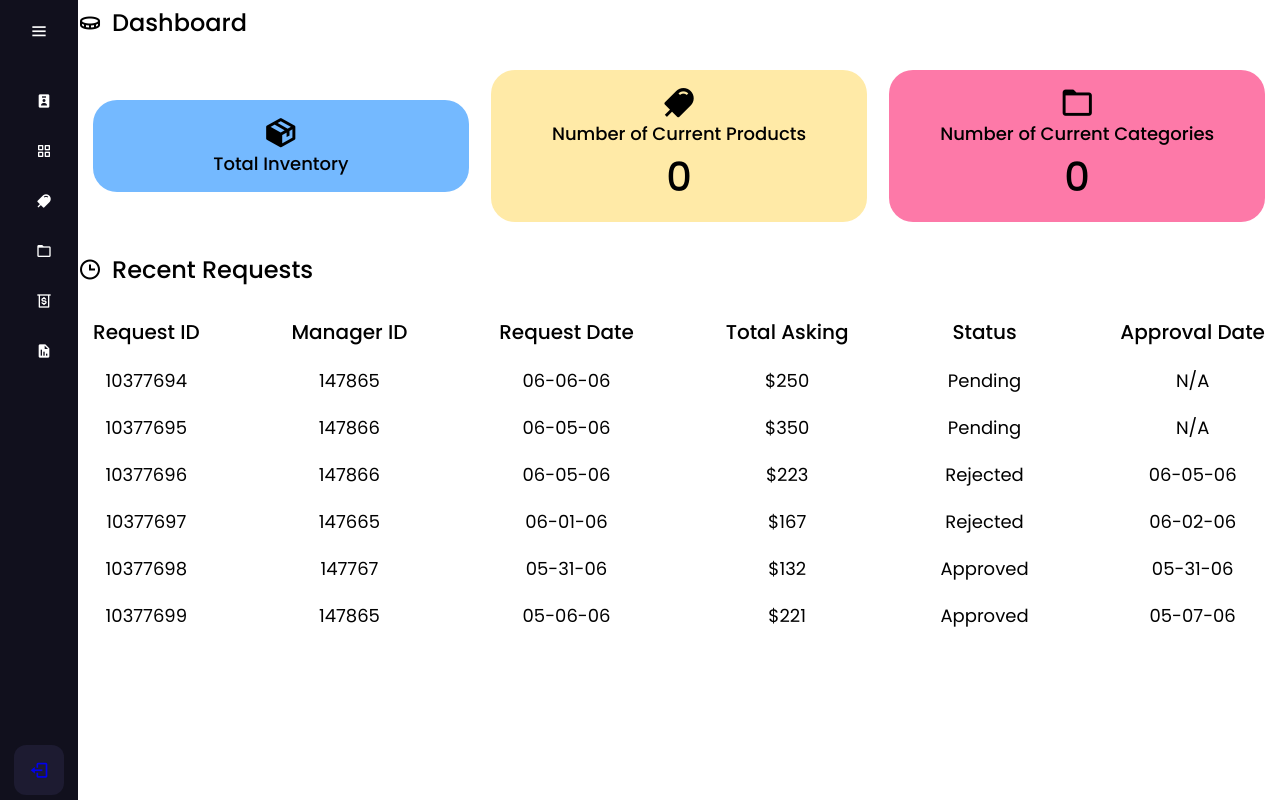
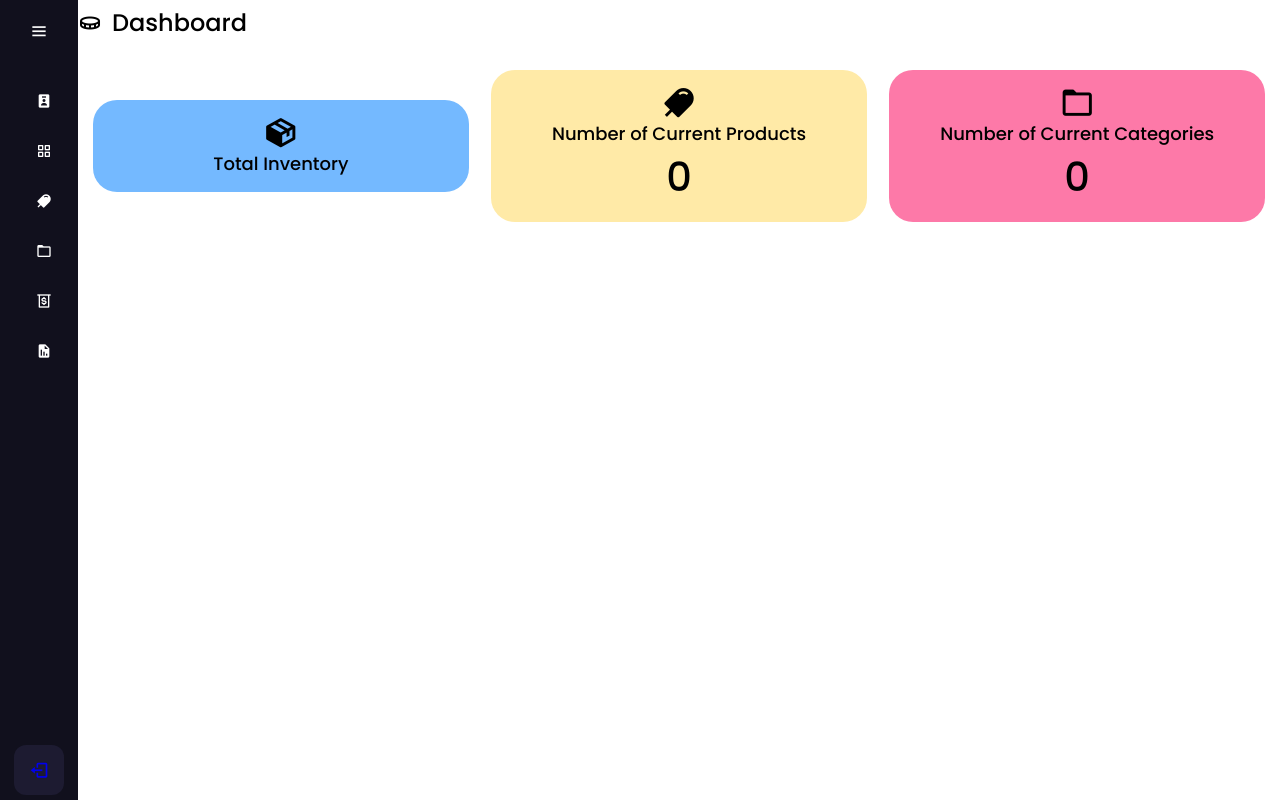
Before and after one commit to leecavazos/COSC3380_Project, a PHP site: page /pages/InventoryMAnager/InventoryAdmin.php in a window 1280 px wide. Run offline with PHP 8.4, Linux system fonts and the light colour scheme; the visitor is signed in with stand-in values (Sample User, id 1); data that the repository does not hold is empty.

Commit message:
Altered dashboard of inventory manager

```diff
--- a/POS/pages/InventoryMAnager/InventoryAdmin.php
+++ b/POS/pages/InventoryMAnager/InventoryAdmin.php
@@ -42,69 +42,6 @@ include('navbar.php');
 			</div>
 	<!-- End Dashboard content -->
 	<!-- Recent Activity Content Begins -->
-			<div class="activity">
-				<div class="title">
-					<i class='bx bx-time' ></i>
-					<span class="text">Recent Requests</span>
-				</div>
-
-				<div class="activity-data">
-					<div class="data ID">
-						<span class="data-title">Request ID</span>
-						<span class="data-list">10377694</span>
-						<span class="data-list">10377695</span>
-						<span class="data-list">10377696</span>
-						<span class="data-list">10377697</span>
-						<span class="data-list">10377698</span>
-						<span class="data-list">10377699</span>
-					</div>
-					<div class="data manID">
-						<span class="data-title">Manager ID</span>
-						<span class="data-list">147865</span>
-						<span class="data-list">147866</span>
-						<span class="data-list">147866</span>
-						<span class="data-list">147665</span>
-						<span class="data-list">147767</span>
-						<span class="data-list">147865</span>
-					</div>
-					<div class="data dateReq">
-						<span class="data-title">Request Date</span>
-						<span class="data-list">06-06-06</span>
-						<span class="data-list">06-05-06</span>
-						<span class="data-list">06-05-06</span>
-						<span class="data-list">06-01-06</span>
-						<span class="data-list">05-31-06</span>
-						<span class="data-list">05-06-06</span>
-					</div>
-					<div class="data total">
-						<span class="data-title">Total Asking</span>
-						<span class="data-list">$250</span>
-						<span class="data-list">$350</span>
-						<span class="data-list">$223</span>
-						<span class="data-list">$167</span>
-						<span class="data-list">$132</span>
-						<span class="data-list">$221</span>
-					</div>
-					<div class="data status">
-						<span class="data-title">Status</span>
-						<span class="data-list">Pending</span>
-						<span class="data-list">Pending</span>
-						<span class="data-list">Rejected</span>
-						<span class="data-list">Rejected</span>
-						<span class="data-list">Approved</span>
-						<span class="data-list">Approved</span>
-					</div>
-					<div class="data dateApprv">
-						<span class="data-title">Approval Date</span>
-						<span class="data-list">N/A</span>
-						<span class="data-list">N/A</span>
-						<span class="data-list">06-05-06</span>
-						<span class="data-list">06-02-06</span>
-						<span class="data-list">05-31-06</span>
-						<span class="data-list">05-07-06</span>
-					</div>
-				</div>
-			</div>
 	<!-- Recent Activity Content Ends -->
 		</div>
 	</section>
```
